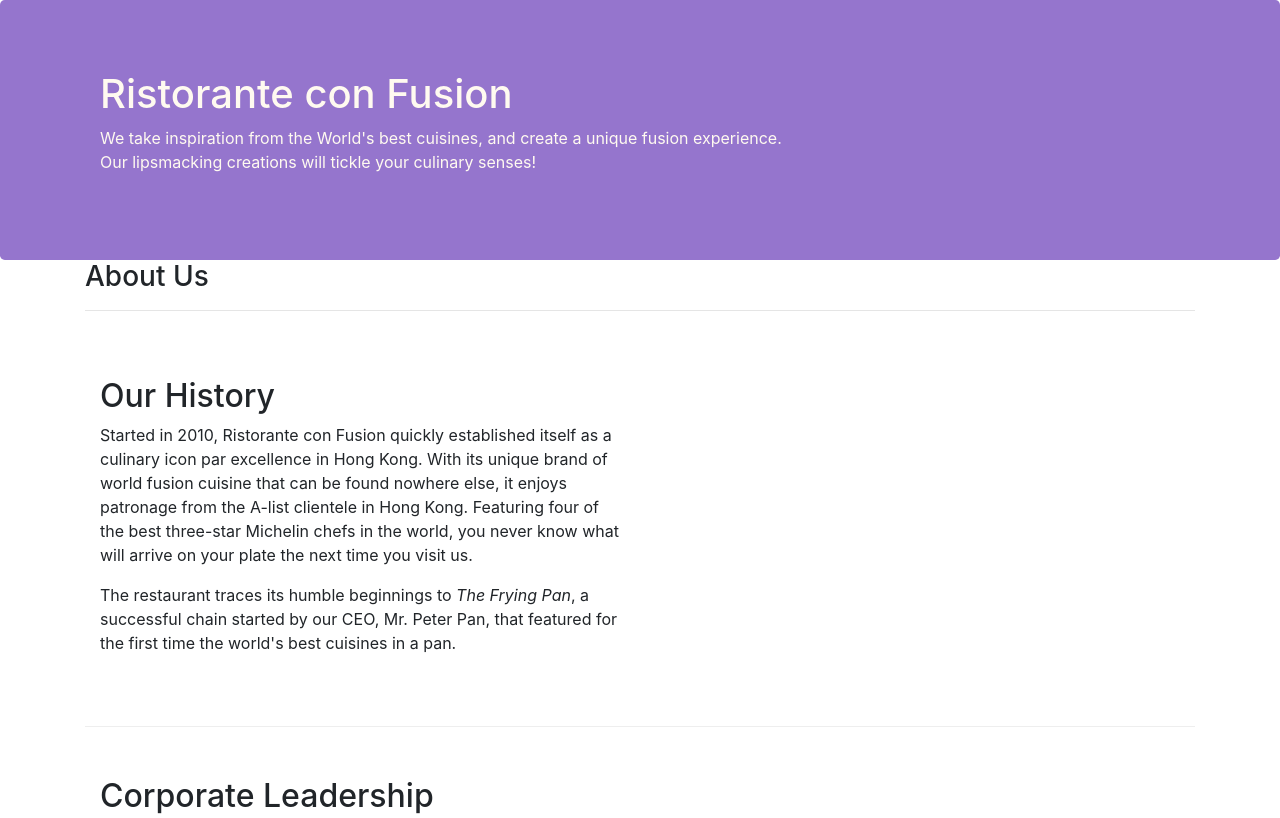
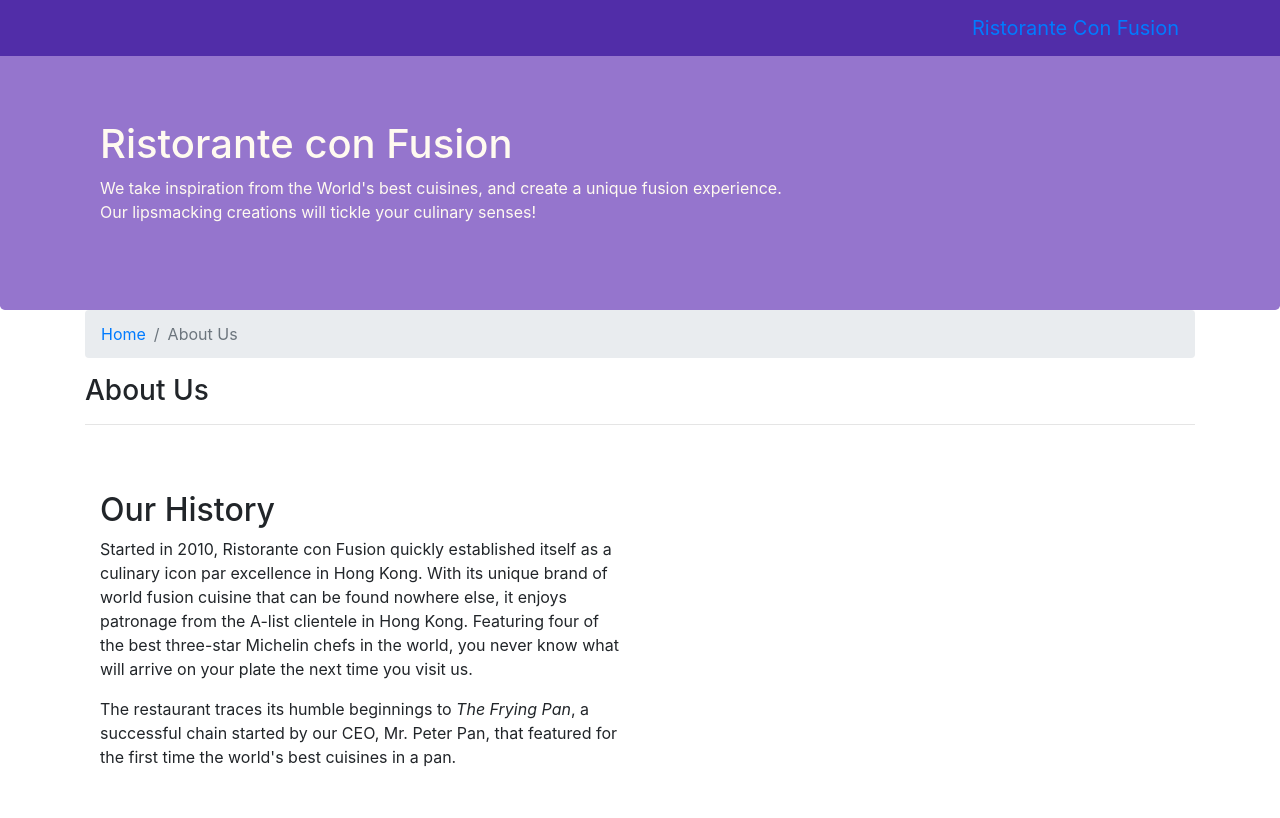
Before and after one commit to digitaldre/conFusion, a website: page aboutus.html in a window 1280 px wide. Shown: the top 818 px of the page. Drawn offline with nearby package versions, Linux system fonts and the light colour scheme.

Commit message:
Navbar and Breadcrumbs

```diff
--- a/aboutus.html
+++ b/aboutus.html
@@ -16,6 +16,23 @@
 
 <body>
 
+  <nav class="navbar navbar-inverse navbar-toggleable-sm fixed-top">
+    <div class="container">
+      <button class="navbar-toggler" type="button" data-toggle="collapse" data-target="#Navbar">
+        <span class="navbar-toggler-icon"></span>
+      </button>
+       <a class="navbar-brand" href="#">Ristorante Con Fusion</a>
+         <div class="collapse navbar-collapse" id="Navbar">
+            <ul class="navbar-nav">
+                <li class="nav-item"><a class="nav-link" href="#">Home</a></li>
+                <li class="nav-item active"><a class="nav-link" href="./aboutus.html">About</a></li>
+                <li class="nav-item"><a class="nav-link" href="#">Menu</a></li>
+                <li class="nav-item"><a class="nav-link" href="#">Contact</a></li>
+            </ul>
+          </div>
+    </div>
+</nav>
+
     <header class="jumbotron">
         <div class="container">
             <div class="row row-header">
@@ -32,6 +49,10 @@
     <div class="container">
         <div class="row">
             <div class="col">
+              <ol class="col-12 breadcrumb">
+               <li class="breadcrumb-item"><a href="./index.html">Home</a></li>
+               <li class="breadcrumb-item active">About Us</li>
+           </ol>
                <h3>About Us</h3>
                <hr>
             </div>
@@ -105,6 +126,10 @@
            </div>
         </div>
     </footer>
+    <!-- jQuery first, then Tether, then Bootstrap JS. -->
+    <script src="node_modules/jquery/dist/jquery.min.js"></script>
+    <script src="node_modules/tether/dist/js/tether.min.js"></script>
+    <script src="node_modules/bootstrap/dist/js/bootstrap.min.js"></script>
 
 </body>
 
--- a/css/styles.css
+++ b/css/styles.css
@@ -28,3 +28,12 @@ address {
   margin: 0px;
   color: #0f0f0f;
 }
+
+body{
+    padding:50px 0px 0px 0px;
+    z-index:0;
+}
+
+.navbar-inverse {
+     background-color: #512DA8;
+}
```
Also changed, not shown: index.html (+17 -0 lines).
